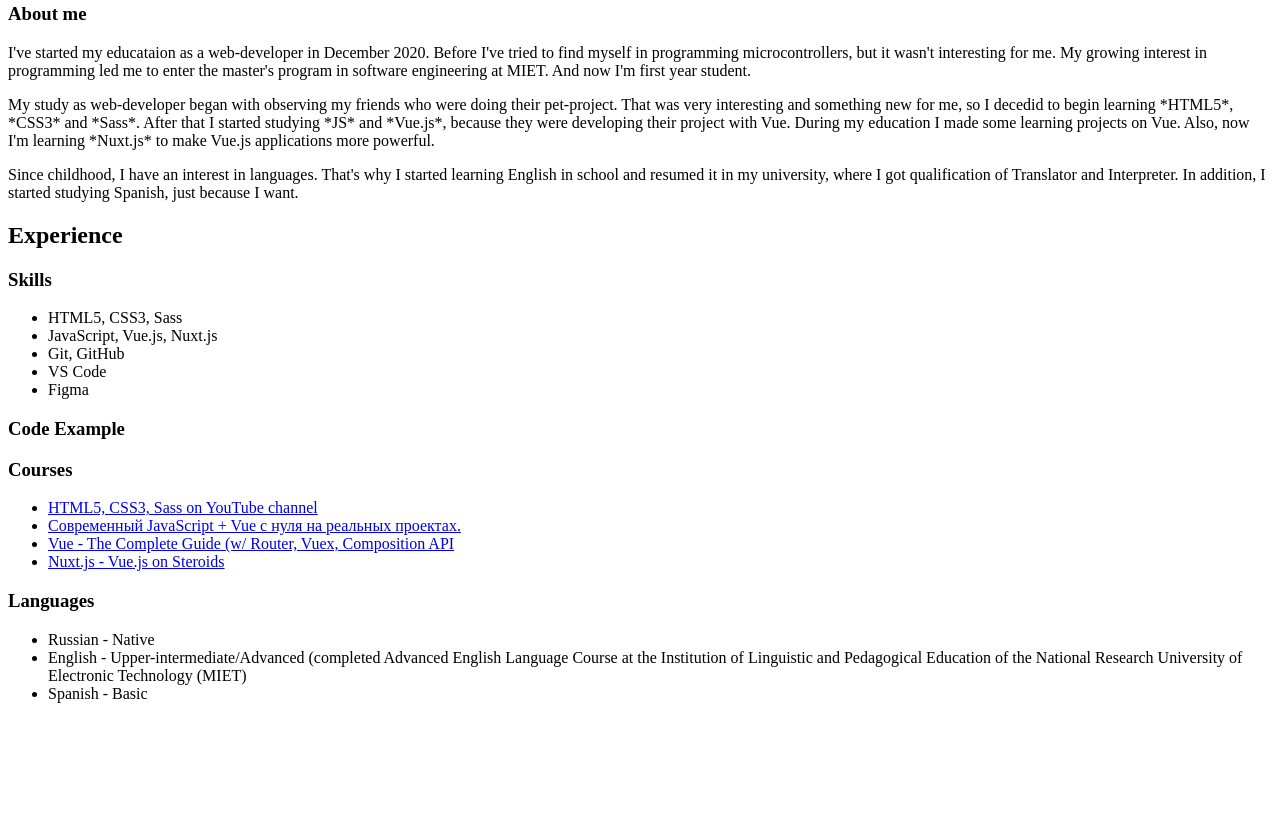
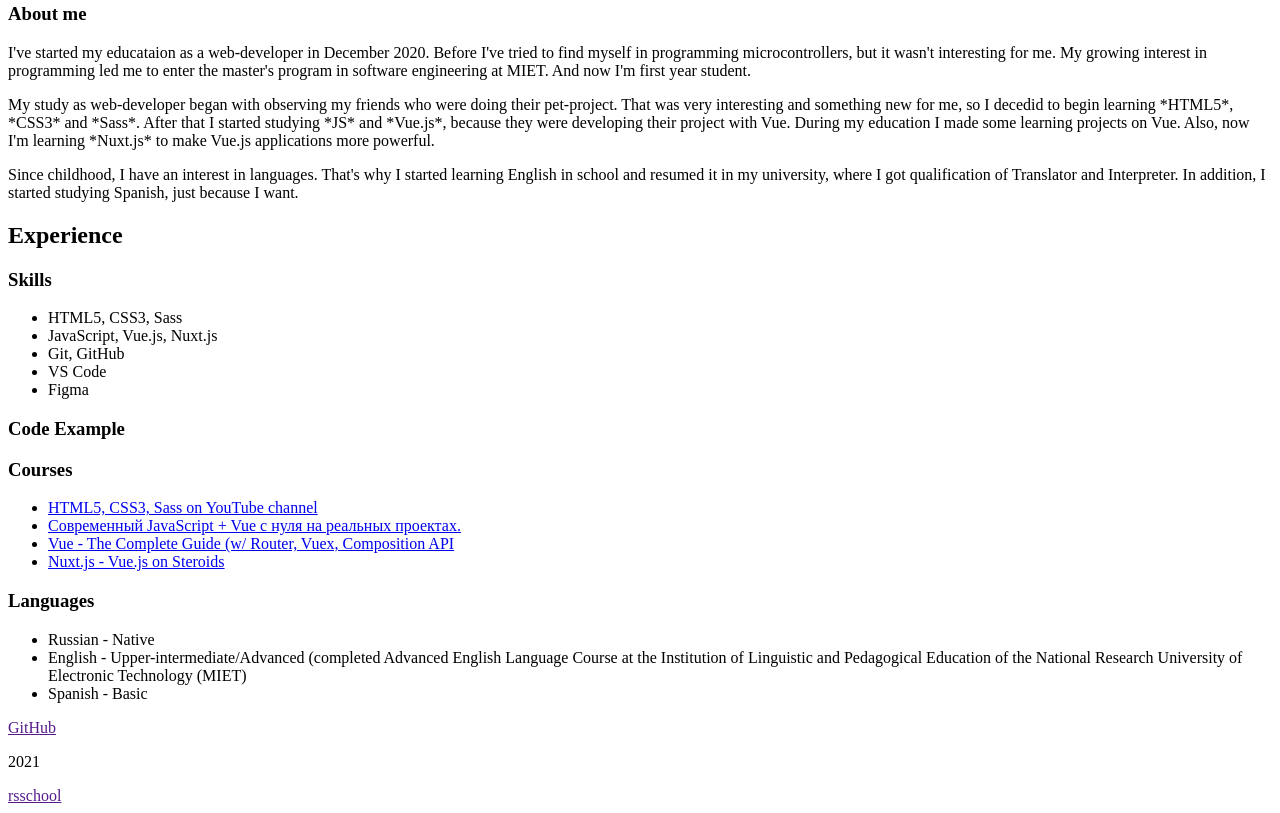
Before and after one commit to dosjcq/rsschool-cv, a plain HTML site: page index.html in a window 1280 px wide. Shown: the part 892-1705 px from the top of the page. Before the commit the page ends 1611 px from the top, so only its background shows below. Drawn offline with Linux system fonts and the light colour scheme.

Commit message:
feat: add foooter

```diff
--- a/index.html
+++ b/index.html
@@ -151,5 +151,10 @@
         </article>
       </section>
     </main>
+    <footer class="footer">
+      <a href="" class="footer__github-link">GitHub</a>
+      <p class="footer__info-paragraph">2021</p>
+      <a href="" class="footer__rsschool-link">rsschool</a>
+    </footer>
   </body>
 </html>
```
